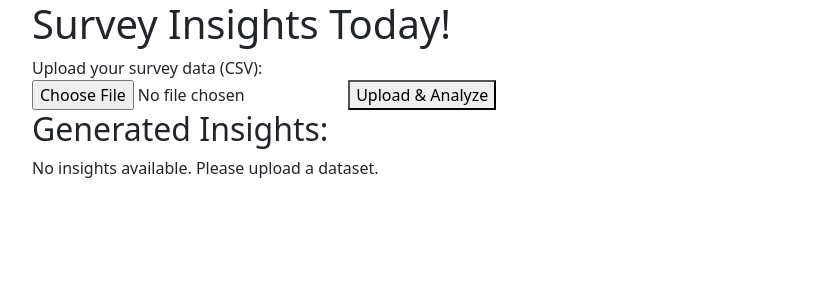
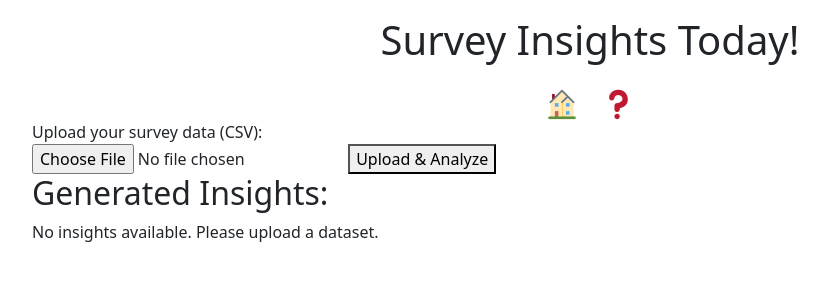
Before and after one commit to luispierro/project-codeinstitute, a Flask app: page / in a window 1280 px wide. Shown: the top 300 px of the page, without its empty margins (50-878 px from the left). Run offline with Flask 3, Linux system fonts and the light colour scheme.

Commit message:
add header and nav

```diff
--- /dev/null
+++ b/static/assets/house/about.txt
@@ -0,0 +1,6 @@
+This favicon was generated using the following graphics from Twitter Twemoji:
+
+- Graphics Title: 1f3e0.svg
+- Graphics Author: Copyright 2020 Twitter, Inc and other contributors (https://github.com/twitter/twemoji)
+- Graphics Source: https://github.com/twitter/twemoji/blob/master/assets/svg/1f3e0.svg
+- Graphics License: CC-BY 4.0 (https://creativecommons.org/licenses/by/4.0/)
--- /dev/null
+++ b/static/assets/question/about.txt
@@ -0,0 +1,6 @@
+This favicon was generated using the following graphics from Twitter Twemoji:
+
+- Graphics Title: 2753.svg
+- Graphics Author: Copyright 2020 Twitter, Inc and other contributors (https://github.com/twitter/twemoji)
+- Graphics Source: https://github.com/twitter/twemoji/blob/master/assets/svg/2753.svg
+- Graphics License: CC-BY 4.0 (https://creativecommons.org/licenses/by/4.0/)
--- a/templates/index.html
+++ b/templates/index.html
@@ -16,7 +16,19 @@
     </head>
     <body>
         <header class="container">
-            <h1>Survey Insights Today!</h1>
+            <div class="row pt-3">
+                <div class="col-12 text-center">
+                    <h1>Survey Insights Today!</h1>
+                </div>
+            </div>
+            <nav class="row justify-content-center pt-3">
+                <div class="col-auto" id="home-button">
+                    <img src="static/assets/house/favicon-32x32.png" alt="icon for home page" title="Home Page">
+                </div>
+                <div class="col-auto" id="about-button">
+                    <img src="static/assets/question/favicon-32x32.png" alt="icon for about us" title="Learn more about us">
+                </div>
+            </nav>
         </header>
         <main class="container">
             <section>
```
Also changed, not shown: static/assets/house/android-chrome-192x192.png (added), static/assets/house/android-chrome-512x512.png (added), static/assets/house/apple-touch-icon.png (added), static/assets/house/favicon-16x16.png (added), static/assets/house/favicon-32x32.png (added), static/assets/house/favicon.ico (added), static/assets/house/site.webmanifest (added), static/assets/question/android-chrome-192x192.png (added), static/assets/question/android-chrome-512x512.png (added), static/assets/question/apple-touch-icon.png (added), static/assets/question/favicon-16x16.png (added), static/assets/question/favicon-32x32.png (added), static/assets/question/favicon.ico (added), static/assets/question/site.webmanifest (added).
